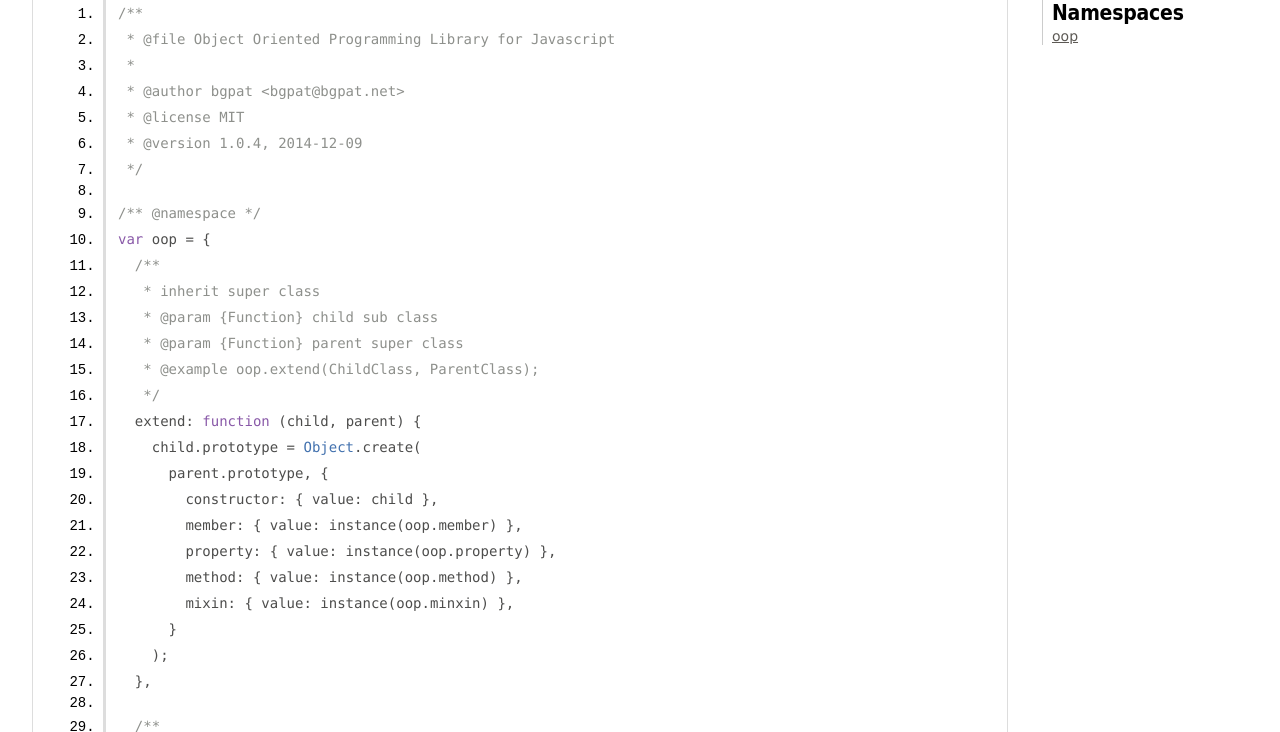
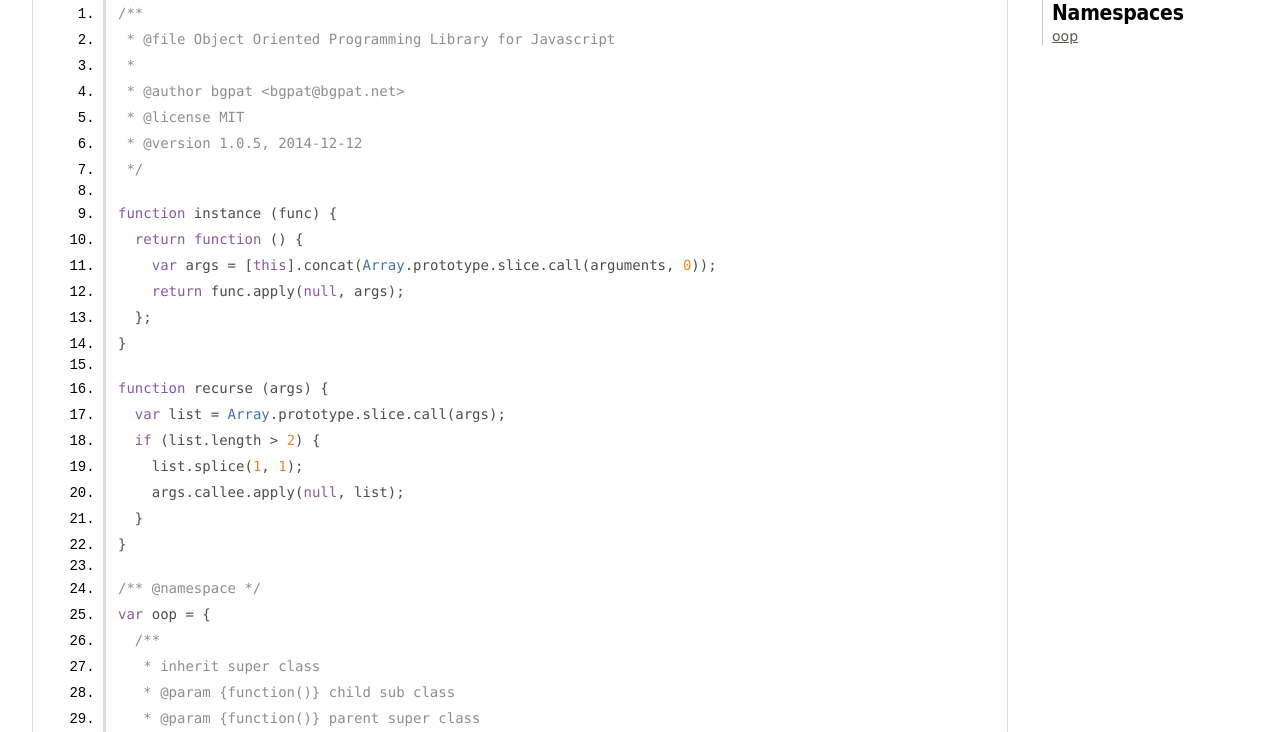
Before and after one commit to bgpat/oop.js, a website: page doc/index.js.html in a window 1280 px wide. Shown: the part 68-800 px from the top of the page. Drawn offline with Linux system fonts and the light colour scheme.

Commit message:
add instance method

```diff
--- a/doc/index.js.html
+++ b/doc/index.js.html
@@ -31,25 +31,52 @@
  *
  * @author bgpat &lt;bgpat@bgpat.net>
  * @license MIT
- * @version 1.0.4, 2014-12-09
+ * @version 1.0.5, 2014-12-12
  */
+
+function instance (func) {
+  return function () {
+    var args = [this].concat(Array.prototype.slice.call(arguments, 0));
+    return func.apply(null, args);
+  };
+}
+
+function recurse (args) {
+  var list = Array.prototype.slice.call(args);
+  if (list.length > 2) {
+    list.splice(1, 1);
+    args.callee.apply(null, list);
+  }
+}
 
 /** @namespace */
 var oop = {
   /**
    * inherit super class
-   * @param {Function} child sub class
-   * @param {Function} parent super class
+   * @param {function()} child sub class
+   * @param {function()} parent super class
    * @example oop.extend(ChildClass, ParentClass);
    */
   extend: function (child, parent) {
     child.prototype = Object.create(
       parent.prototype, {
         constructor: { value: child },
-        member: { value: instance(oop.member) },
-        property: { value: instance(oop.property) },
-        method: { value: instance(oop.method) },
-        mixin: { value: instance(oop.minxin) },
+        member: {
+          value: instance(oop.member),
+          writable: true
+        },
+        property: {
+          value: instance(oop.property),
+          writable: true
+        },
+        method: {
+          value: instance(oop.method),
+          writable: true
+        },
+        mixin: {
+          value: instance(oop.minxin),
+          writable: true
+        }
       }
     );
   },
@@ -60,7 +87,7 @@ var oop = {
    * @param {...Object} members member list
    * @example oop.member(Foo.prototype, {
    *    foo: 'foo is public member',
-   *    _bar: '_bar is private member',
+   *    _bar: '_bar is private member'
    *  });
    */
   member: function (obj, members) {
@@ -68,7 +95,7 @@ var oop = {
       Object.defineProperty(obj, name, {
         enumerable: name.charAt(0) !== '_',
         value: members[name],
-        writable: true,
+        writable: true
       });
     }
     recurse(arguments);
@@ -81,10 +108,10 @@ var oop = {
    * @example oop.property(Foo.prototype, {
    *    foo: {
    *      get: function () { return 'foo is public property'; },
-   *      set: function (value) { this._foo = value; },
+   *      set: function (value) { this._foo = value; }
    *    },
    *    _bar: {
-   *      get: function () { return '_bar is private and readonly property',
+   *      get: function () { return '_bar is private and readonly property'
    *    }
    *  });
    */
@@ -93,7 +120,7 @@ var oop = {
       Object.defineProperty(obj, name, {
         enumerable: name.charAt(0) !== '_',
         get: properties[name].get,
-        set: properties[name].set,
+        set: properties[name].set
       });
     }
     recurse(arguments);
@@ -102,17 +129,17 @@ var oop = {
   /**
    * define methods
    * @param {Object} obj target object
-   * @param {...Object.&lt;Function>} methods method list
+   * @param {...Object.&lt;function()>} methods method list
    * @example oop.method(Foo.prototype, {
    *    foo: function () { return 'foo is a public method'; },
-   *    _bar: function () { return 'bar is a private method'; },
+   *    _bar: function () { return 'bar is a private method'; }
    *  });
    */
   method: function (obj, methods) {
     for (var name in methods) {
       Object.defineProperty(obj, name, {
         enumerable: name.charAt(0) !== '_',
-        value: methods[name],
+        value: methods[name]
       });
     }
     recurse(arguments);
@@ -122,36 +149,21 @@ var oop = {
    * mixin object
    * @param {Object} target target object
    * @param {...Object} list object list
-   * @example oop.mixin(foo, {bar: 'bar'});
+   * @example oop.mixin(foo, { bar: 'bar' });
    */
   mixin: function (target, list) {
     for (var name in list) {
       target[name] = list[name];
     }
     recurse(arguments);
-  },
+  }
 
   /**
-   * @typedef {Object.&lt;Function>} oop.Property
-   * @property {Function} [get] getter
-   * @property {Function} [set] setter
+   * @typedef {Object.&lt;function()>} oop.Property
+   * @property {function()} [get] getter
+   * @property {function()} [set] setter
    */
 };
-
-function instance (func) {
-  return function () {
-    var args = [this].concat(Array.prototype.slice.call(arguments, 0));
-    return func.apply(null, args);
-  };
-}
-
-function recurse (args) {
-  list = Array.prototype.slice.call(args);
-  if (list.length > 2) {
-    list.splice(1, 1);
-    args.callee.apply(null, list);
-  }
-}
 
 module.exports = oop;
 
@@ -171,7 +183,7 @@ module.exports = oop;
 <br clear="both">
 
 <footer>
-    Documentation generated by <a href="https://github.com/jsdoc3/jsdoc">JSDoc 3.3.0-alpha10</a> on Tue Dec 09 2014 13:33:02 GMT+0900 (JST)
+    Documentation generated by <a href="https://github.com/jsdoc3/jsdoc">JSDoc 3.3.0-alpha10</a> on Fri Dec 12 2014 03:38:02 GMT+0900 (JST)
 </footer>
 
 <script> prettyPrint(); </script>
--- a/package.json
+++ b/package.json
@@ -1,6 +1,6 @@
 {
   "name": "bgpat_oop",
-  "version": "1.0.4",
+  "version": "1.0.5",
   "description": "Object-Oriented-Programming Utilities for Javascript",
   "main": "index.js",
   "directories": {
--- a/test.js
+++ b/test.js
@@ -3,7 +3,7 @@
  *
  * @author bgpat <bgpat@bgpat.net>
  * @license MIT
- * @version 1.0.4, 2014-12-09
+ * @version 1.0.5, 2014-12-12
  */
 
 var oop = require('./index.js');
```
Also changed, not shown: doc/index.html (+2 -2 lines), doc/oop.html (+13 -13 lines), index.js (+47 -35 lines).
